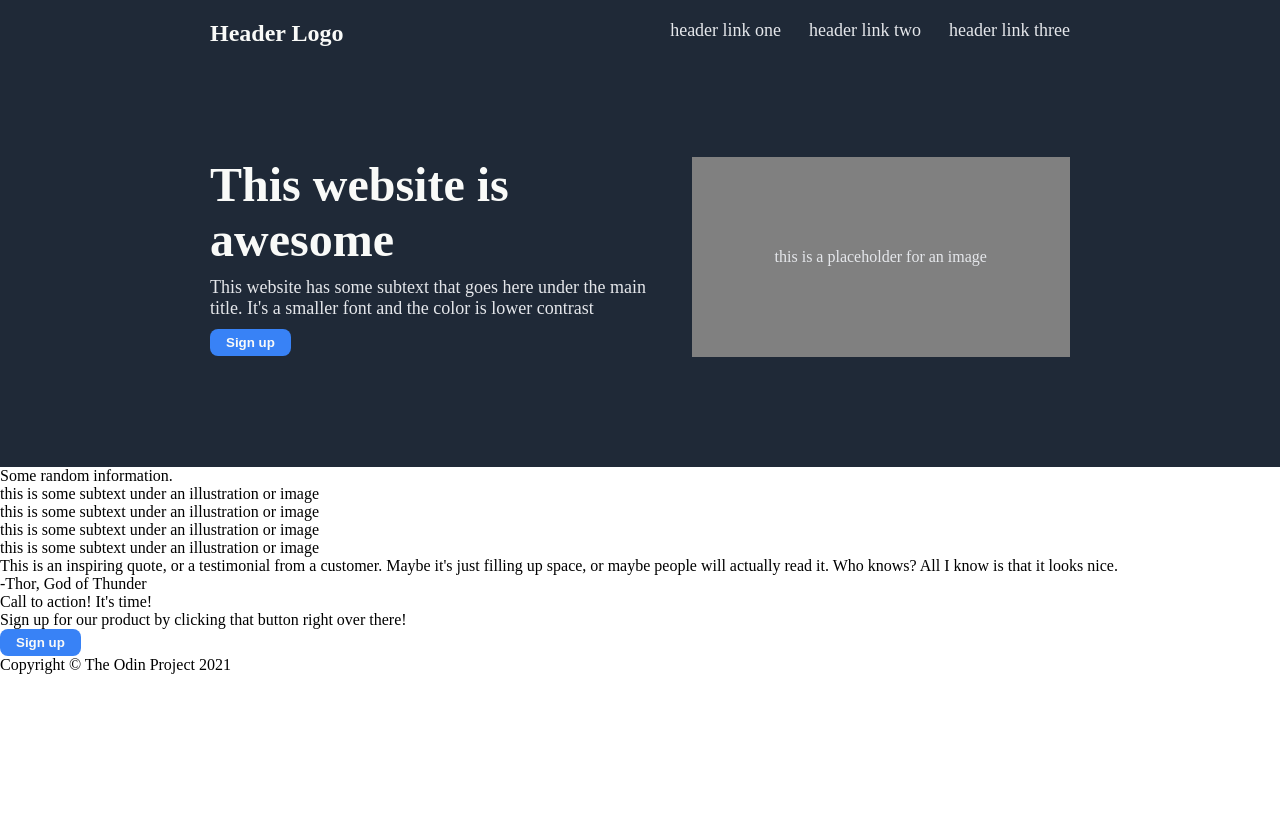
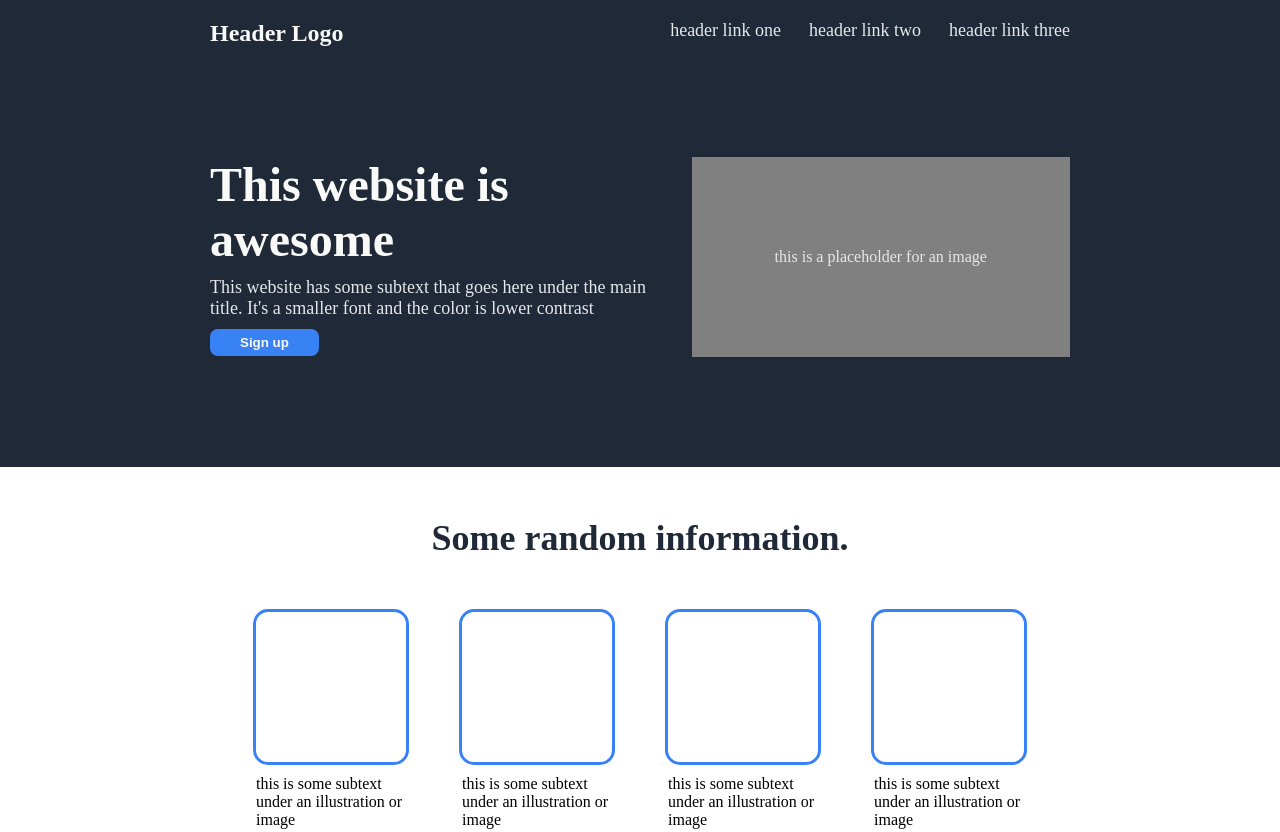
Before and after one commit to LeahWhaley/odin-landing-page, a plain HTML site: page index.html in a window 1280 px wide. Shown: the top 832 px of the page. Before the commit the page ends 800 px from the top, so only its background shows below. Drawn offline with Linux system fonts and the light colour scheme.

Commit message:
Add styling to fit rest of website to design

```diff
--- a/index.html
+++ b/index.html
@@ -57,6 +57,7 @@
             </div>
         </div>
     </div>
+
     <div class="quote-container">
         <div class="quote">
             This is an inspiring quote, or a testimonial from a customer.
@@ -67,10 +68,13 @@
             -Thor, God of Thunder
         </div>
     </div>
+
     <div class="action">
-        <div>Call to action! It's time!</div>
-        <div>Sign up for our product by clicking that button right over there!</div>
-        <button>Sign up</button>
+        <div class="text">
+            <div class="bold">Call to action! It's time!</div>
+            <div>Sign up for our product by clicking that button right over there!</div>
+        </div>
+        <button class="invert">Sign up</button>
     </div>
     <div class="footer">
         Copyright &copy; The Odin Project 2021
--- a/style.css
+++ b/style.css
@@ -56,10 +56,10 @@ a {
 button {
     background-color: #3882f6;
     border: none;
-    padding: 6px 16px;
+    padding: 6px 30px;
     border-radius: 8px;
     color: #f9faf8;
-    font-weight: bold;
+    font-weight: 900;
 }
 
 .image {
@@ -71,3 +71,88 @@ button {
     align-items: center;
     display: flex;
 }
+
+.heading {
+    font-size: 36px;
+    color: #1f2937;
+    font-weight: bolder;
+    text-align: center;
+    margin: 50px;
+}
+
+.images {
+    display: flex;
+    justify-content: center;
+    gap: 50px;
+    margin-bottom: 100px;
+}
+
+.container {
+    display: flex;
+    flex-direction: column;
+    align-items: center;
+    gap: 10px;
+}
+
+.blue-border {
+    border-color: #3882f6;
+    border-width: medium;
+    border-style: solid;
+    border-radius: 15px;
+    height: 150px;
+    width: 150px;
+}
+
+.caption {
+    flex-wrap: wrap;
+    max-width: 150px;
+}
+
+.quote-container {
+    background-color: #E5E7eb;
+    display: flex;
+    flex-direction: column;
+    flex-wrap: wrap;
+    padding: 100px 250px;
+}
+
+.quote {
+    font-size: 36px;
+    font-style: italic;
+    color: #1f2937;
+}
+
+.person {
+    font-weight: bold;
+    text-align: end;
+}
+
+.action {
+    background-color: #3882f6;
+    color: #f9faf8;
+    display: flex;
+    padding: 50px 150px;
+    justify-content: space-between;
+    margin: 100px 200px;
+    border-radius: 5px;
+}
+
+.invert {
+    border-color: #f9faf8;
+    border-style: solid;
+    border-width: 2px;
+}
+
+.bold {
+    font-weight: bolder;
+}
+
+.footer {
+    background-color: #1f2937;
+    color: #f9faf8;
+    display: flex;
+    justify-content: center;
+    align-items: center;
+    padding: 50px;
+    font-weight: 500;
+}
```
